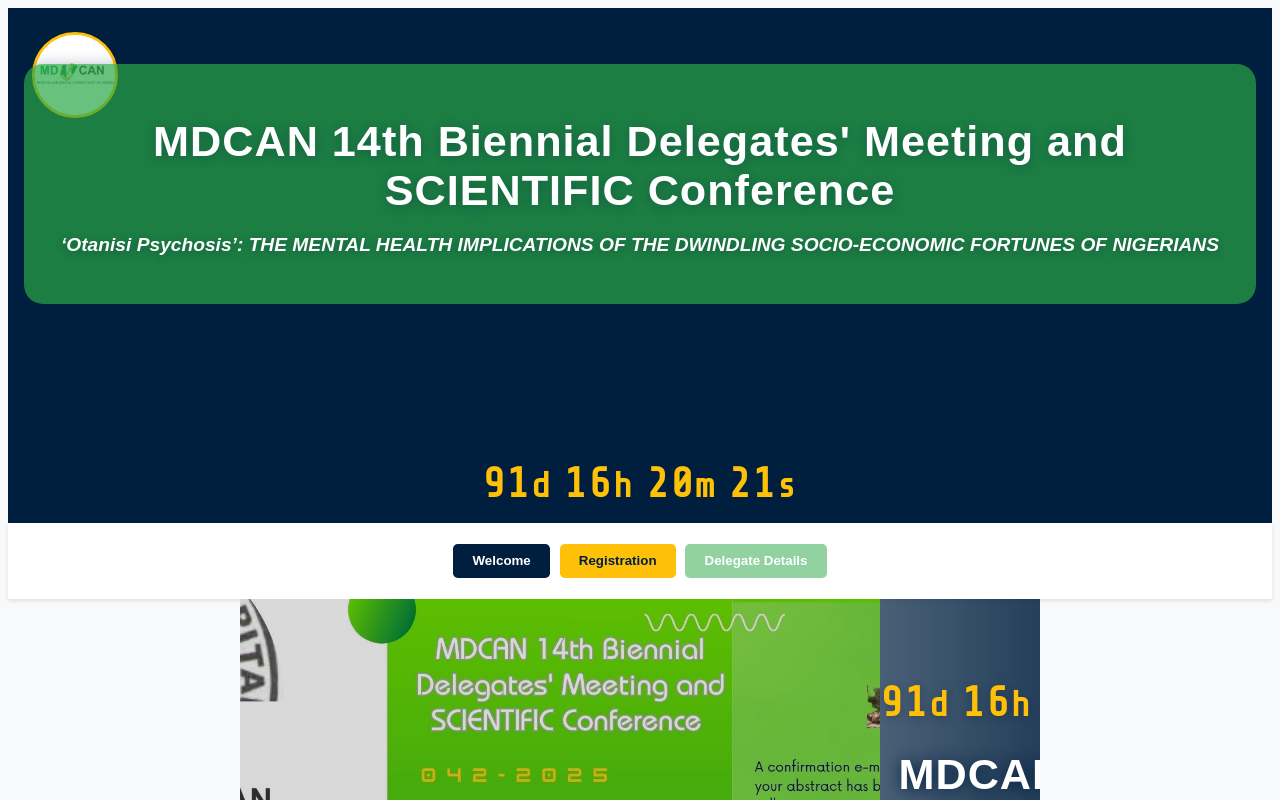
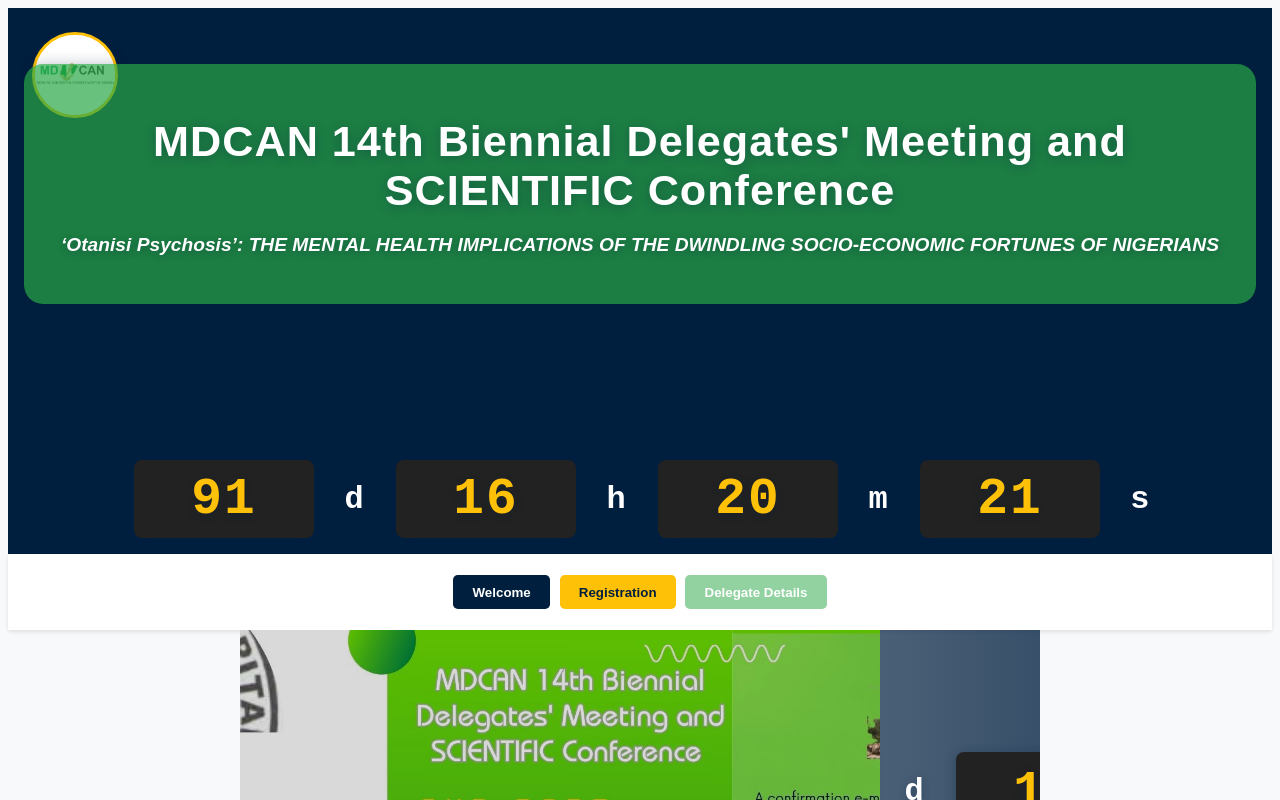
Before and after one commit to astrobsm/mdcan-bdm-2025-frontend, a React (Create React App) app: page / in a window 1280 px wide. Shown: the top 800 px of the page. Built offline with nearby package versions, Linux system fonts and the light colour scheme.

Commit message:
Update Countdown.js for bold digital font

```diff
--- a/src/components/Countdown.js
+++ b/src/components/Countdown.js
@@ -26,19 +26,69 @@ const Countdown = () => {
   // Google Fonts for digital style
   useEffect(() => {
     const link = document.createElement('link');
-    link.href = 'https://fonts.googleapis.com/css2?family=Share+Tech+Mono&display=swap';
+    link.href = 'https://fonts.googleapis.com/css2?family=Share+Tech+Mono:wght@700&display=swap';
     link.rel = 'stylesheet';
     document.head.appendChild(link);
     return () => { document.head.removeChild(link); };
   }, []);
 
-  if (time.expired) return <div className="countdown" style={{fontFamily:'Share Tech Mono, monospace', fontWeight:700, fontSize:'2.2rem'}}>Conference Started!</div>;
+  const digitStyle = {
+    fontFamily: "'Share Tech Mono', monospace",
+    fontWeight: 900,
+    fontSize: '3.2rem',
+    background: '#222',
+    color: '#ffc107',
+    borderRadius: '8px',
+    padding: '0.2em 0.5em',
+    margin: '0 8px',
+    boxShadow: '0 2px 12px #001f3f55',
+    letterSpacing: '2px',
+    display: 'inline-block',
+    minWidth: '2.5em',
+    textAlign: 'center',
+  };
+
+  if (time.expired) {
+    return (
+      <div
+        className="countdown"
+        style={{
+          fontFamily: "'Share Tech Mono', monospace",
+          fontWeight: 900,
+          fontSize: '2.6rem',
+          color: '#ffc107',
+          textShadow: '0 2px 8px #001f3f55',
+        }}
+      >
+        Conference Started!
+      </div>
+    );
+  }
+
   return (
-    <div className="countdown" style={{fontFamily:'Share Tech Mono, monospace', fontWeight:700, fontSize:'2.2rem', letterSpacing:'2px', color:'#ffc107', textShadow:'0 2px 8px #001f3f55'}}>
-      <span style={{fontSize:'2.6rem'}}>{String(time.d).padStart(2,'0')}</span>d
-      <span style={{fontSize:'2.6rem', marginLeft:12}}>{String(time.h).padStart(2,'0')}</span>h
-      <span style={{fontSize:'2.6rem', marginLeft:12}}>{String(time.m).padStart(2,'0')}</span>m
-      <span style={{fontSize:'2.6rem', marginLeft:12}}>{String(time.s).padStart(2,'0')}</span>s
+    <div
+      className="countdown"
+      style={{
+        fontFamily: "'Share Tech Mono', monospace",
+        fontWeight: 900,
+        fontSize: '2.6rem',
+        letterSpacing: '2px',
+        color: '#ffc107',
+        textShadow: '0 2px 8px #001f3f55',
+        display: 'flex',
+        justifyContent: 'center',
+        alignItems: 'center',
+        gap: '0.5em',
+      }}
+    >
+      <span style={digitStyle}>{String(time.d).padStart(2, '0')}</span>
+      <span style={{ fontSize: '2rem', color: '#fff', margin: '0 2px' }}>d</span>
+      <span style={digitStyle}>{String(time.h).padStart(2, '0')}</span>
+      <span style={{ fontSize: '2rem', color: '#fff', margin: '0 2px' }}>h</span>
+      <span style={digitStyle}>{String(time.m).padStart(2, '0')}</span>
+      <span style={{ fontSize: '2rem', color: '#fff', margin: '0 2px' }}>m</span>
+      <span style={digitStyle}>{String(time.s).padStart(2, '0')}</span>
+      <span style={{ fontSize: '2rem', color: '#fff', margin: '0 2px' }}>s</span>
     </div>
   );
 };
```
